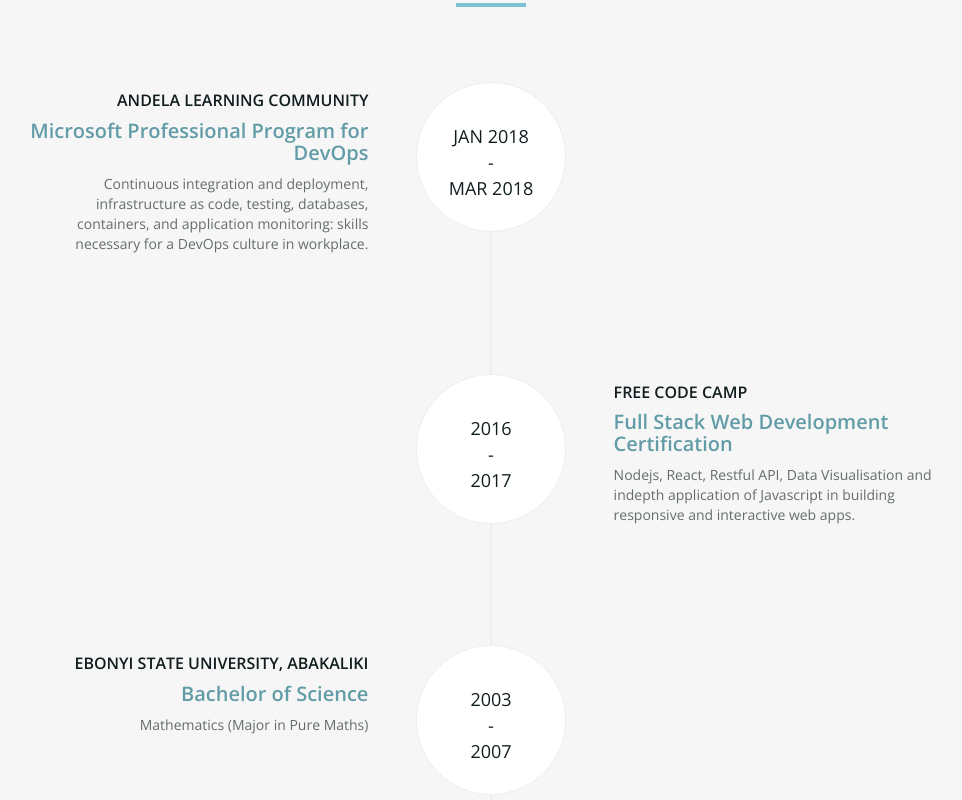
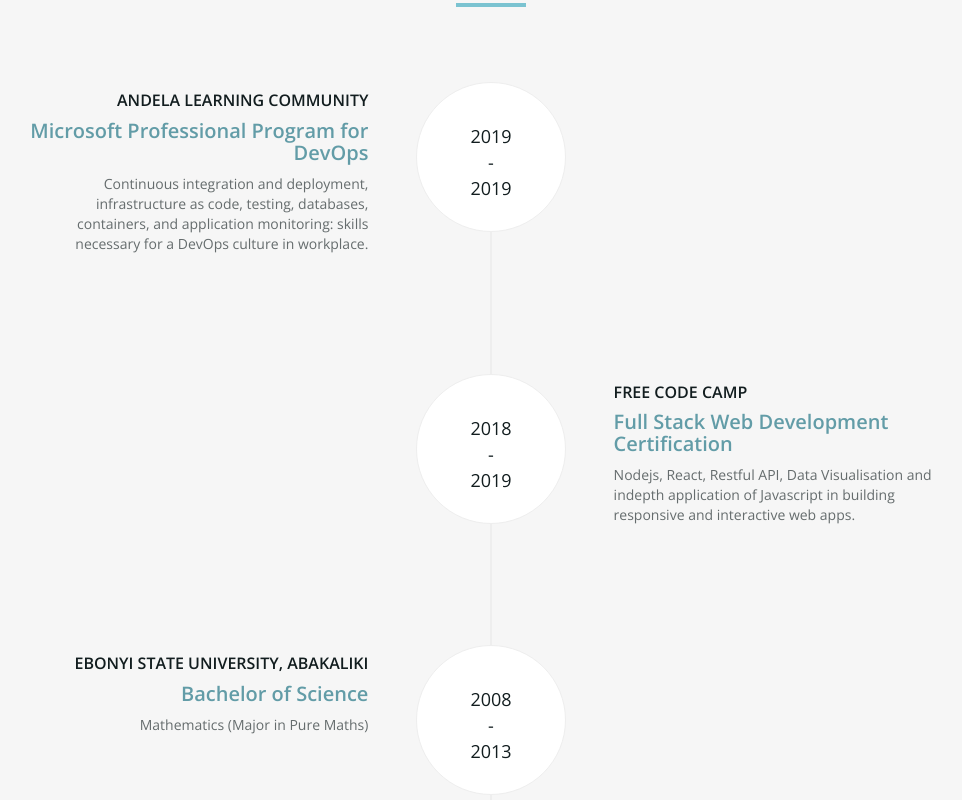
Before and after one commit to cstudio7/Portfolio, a plain HTML site: page index.html in a window 1280 px wide. Shown: the part 4780-5580 px from the top of the page, without its empty margins (149-1111 px from the left). Drawn offline with nearby package versions, Linux system fonts and the light colour scheme.

Commit message:
Update index.html

```diff
--- a/index.html
+++ b/index.html
@@ -324,9 +324,9 @@
 
           <li>
             <div class="timeline-image">
-              <h4>Jan 2018 <br>
+              <h4> 2019 <br>
                 - <br>
-                Mar 2018 </h4>
+                 2019 </h4>
             </div>
             <div class="timeline-panel">
               <div class="timeline-heading">
@@ -340,9 +340,9 @@
           </li>
           <li class="timeline-inverted">
             <div class="timeline-image">
-              <h4>2016 <br>
+              <h4>2018 <br>
                 - <br>
-                2017 </h4>
+                2019 </h4>
             </div>
             <div class="timeline-panel">
               <div class="timeline-heading">
@@ -356,9 +356,9 @@
           </li>
           <li>
             <div class="timeline-image">
-              <h4>2003 <br>
+              <h4>2008 <br>
                 - <br>
-                2007 </h4>
+                2013 </h4>
             </div>
             <div class="timeline-panel">
               <div class="timeline-heading">
```
